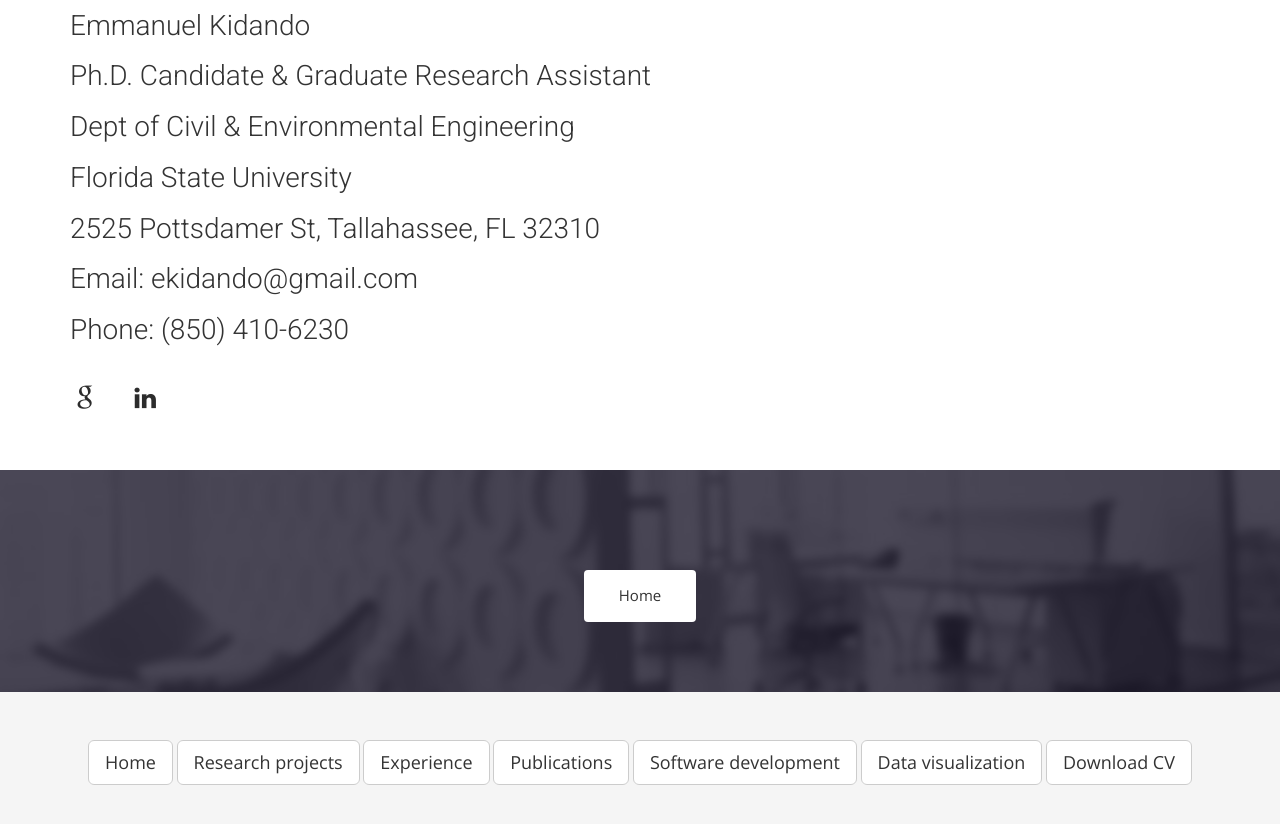
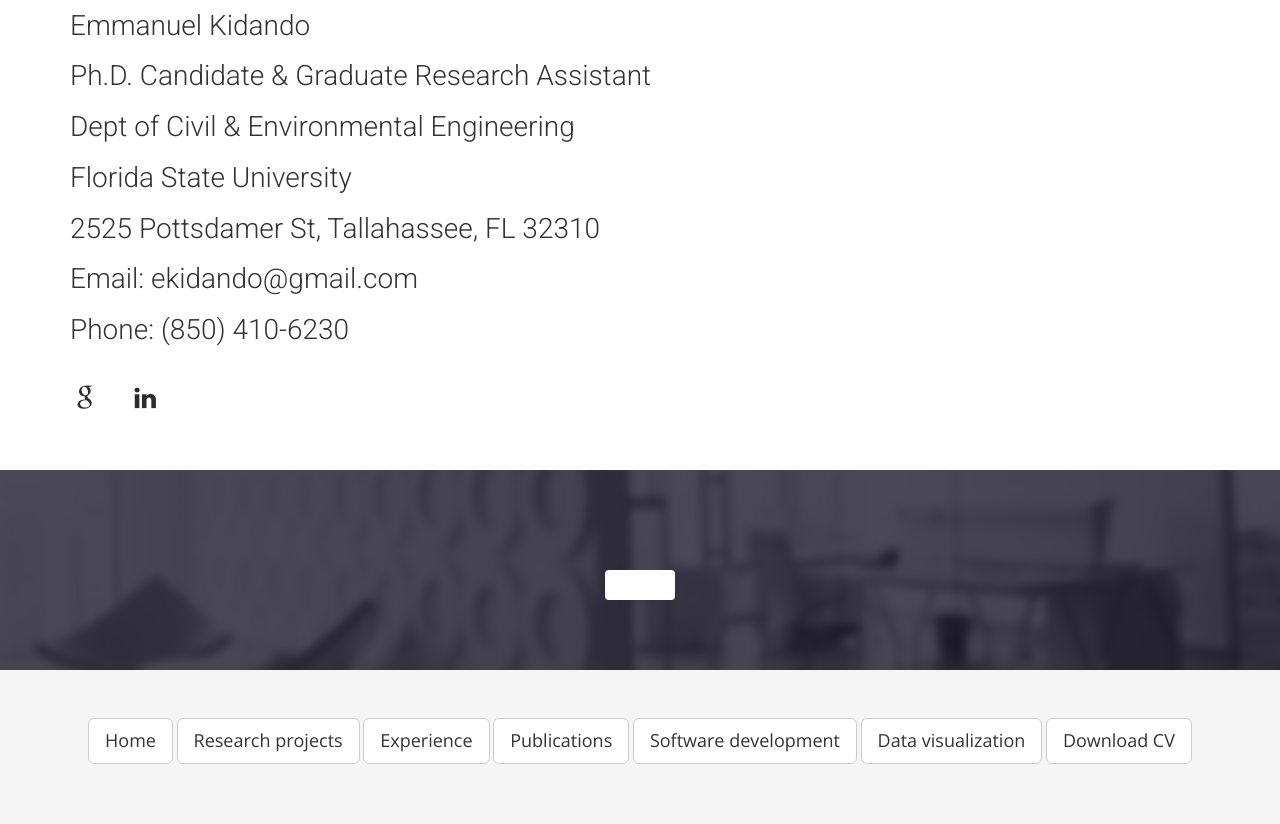
Before and after one commit to ekidando/Emma, a Jekyll site: the page built from contact.html, in a window 1280 px wide and 900 px high, scrolled down 796 px. Shown: the top 824 px of the window. Built offline with Jekyll 4.4.1, drawn with Linux system fonts in a browser that asks for light colours; nearby versions of some CDN libraries; some web fonts are replaced.

Commit message:
Update contact.html

```diff
--- a/contact.html
+++ b/contact.html
@@ -81,7 +81,7 @@ published: true
     <div class="row">
       <div class="col-md-12">
         <div class="block">
-          <a class="btn btn-default btn-call-to-action" href="{{ site.baseurl }}/" >Home</a>
+          <a class="btn btn-default btn-call-to-action" href="{{ site.baseurl }}/" ></a>
         </div>
       </div>
     </div>
```
